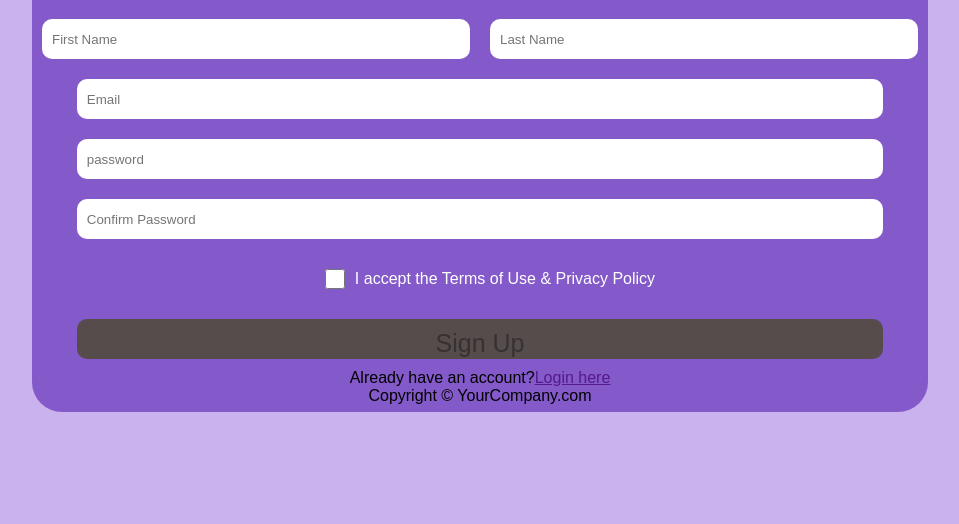
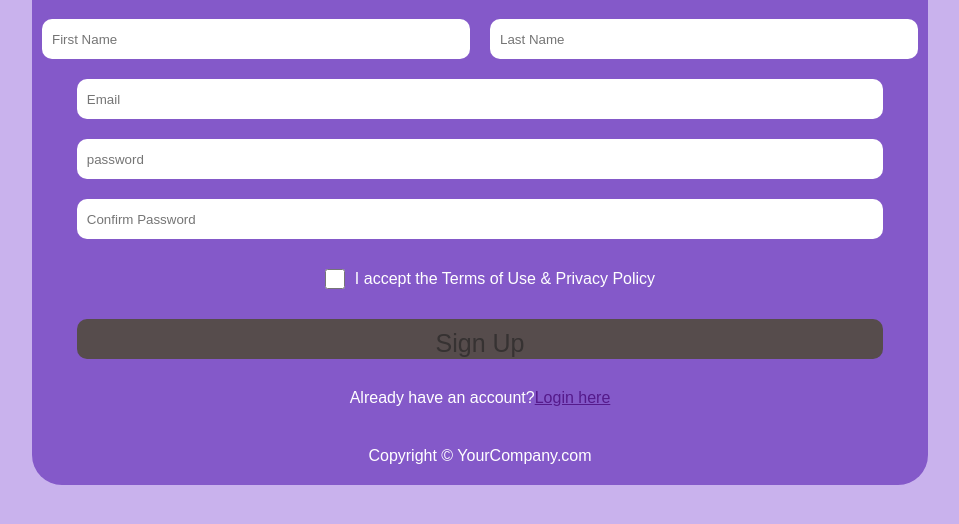
Before and after one commit to JaafarAbdalmajeed/CSS-OCS-FPE, a plain HTML site: page Task 3/index.html in a window 1280 px wide. Shown: the part 152-676 px from the top of the page, without its empty margins (160-1119 px from the left). Drawn offline with Linux system fonts and the light colour scheme.

Commit message:
task 3 it si done

```diff
--- a/Task 3/css/style.css
+++ b/Task 3/css/style.css
@@ -17,7 +17,7 @@ body{
     flex-direction: column;
     align-items: center;
     width: 70%;
-    height: 500px;
+
     margin: 5% 10% 15% 10% ;
     background-color: #8459c9;
     border-radius: 30px;
@@ -77,5 +77,6 @@ input[type="checkbox"]{
 }
 
 .already-account{
-
+    color: #fff;
+    margin: 20px;
 }
--- a/Task 3/index.html
+++ b/Task 3/index.html
@@ -29,7 +29,7 @@
         </form>
 
         <p class="already-account">Already have an account?<a href="">Login here</a></p>
-        <p>Copyright &copy; YourCompany.com</p>
+        <p class="already-account">Copyright &copy; YourCompany.com</p>
 
     </div>
 
```
